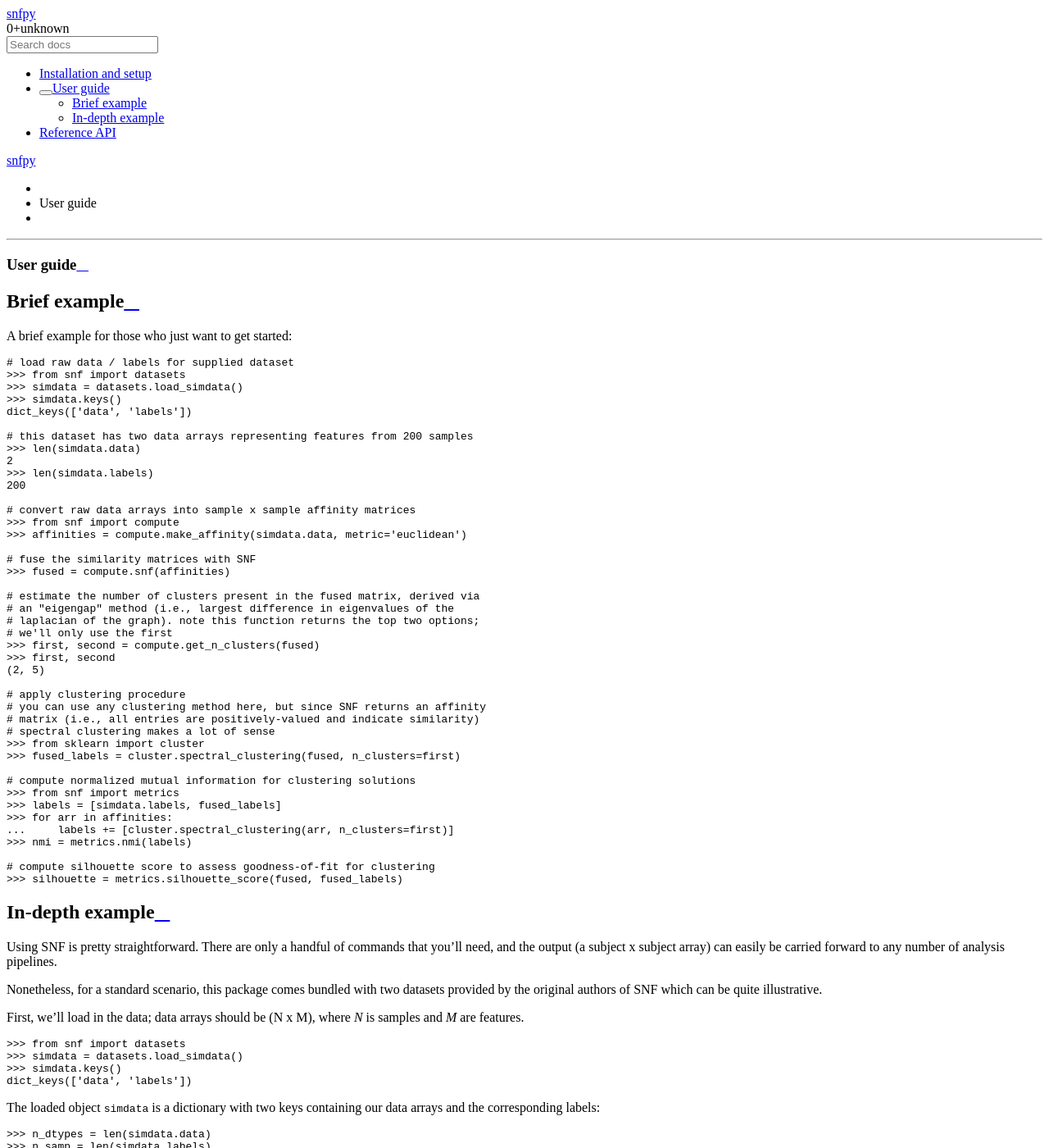
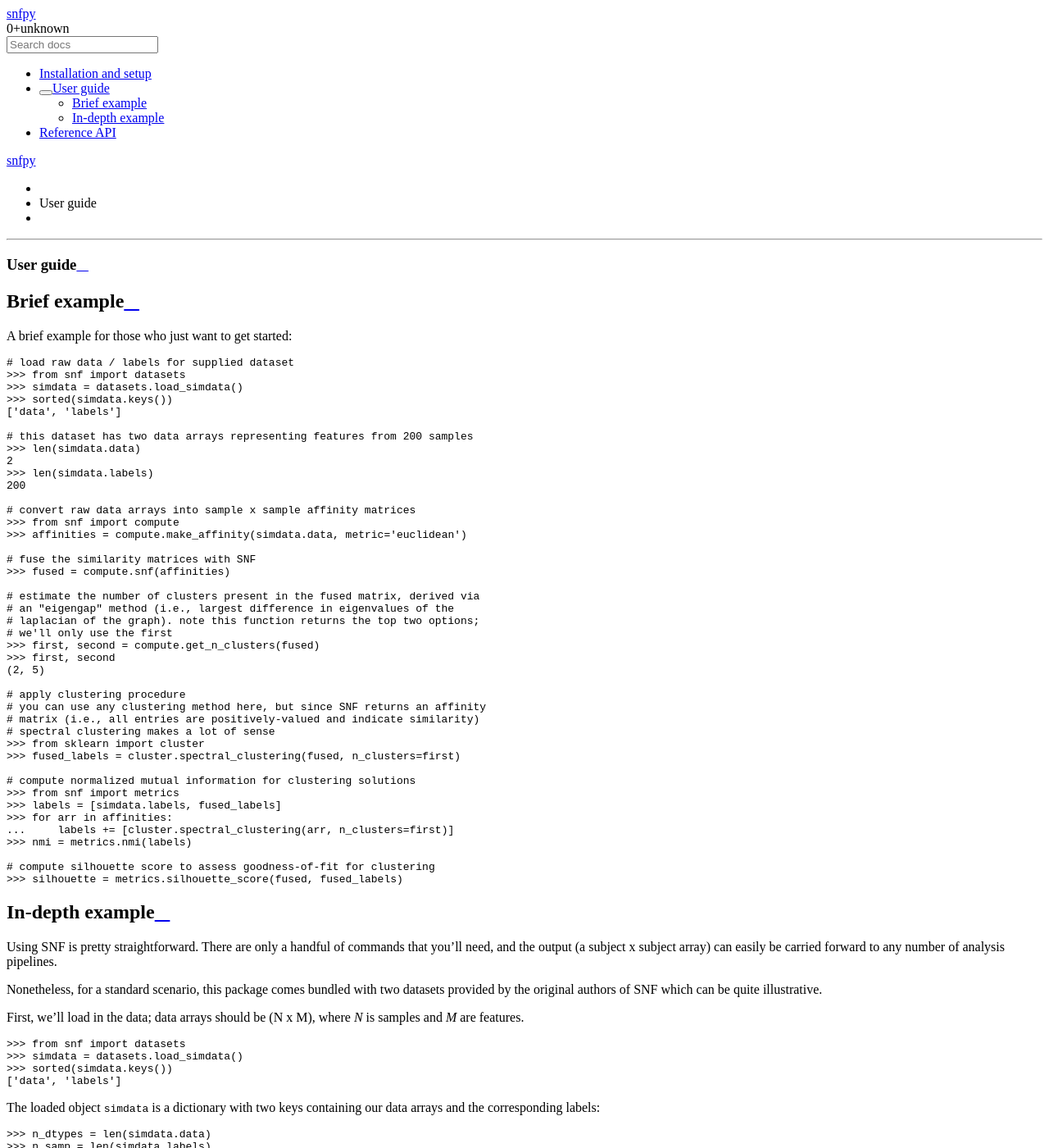
Before and after one commit to risingstar120/snfpy, a Sphinx documentation site: the page built from docs/usage.rst, in a window 1280 px wide and 1400 px high. Shown: the whole window at 82% size. Built offline with Sphinx 7.4.7 and the Read the Docs theme 2.0.0, drawn with Linux system fonts in a browser that asks for light colours.

Commit message:
[DOC] Fixes unordered dict keys

```diff
--- a/docs/usage.rst
+++ b/docs/usage.rst
@@ -18,8 +18,8 @@ A brief example for those who just want to get started:
     # load raw data / labels for supplied dataset
     >>> from snf import datasets
     >>> simdata = datasets.load_simdata()
-    >>> simdata.keys()
-    dict_keys(['data', 'labels'])
+    >>> sorted(simdata.keys())
+    ['data', 'labels']
 
     # this dataset has two data arrays representing features from 200 samples
     >>> len(simdata.data)
@@ -77,8 +77,8 @@ samples and `M` are features.
 
     >>> from snf import datasets
     >>> simdata = datasets.load_simdata()
-    >>> simdata.keys()
-    dict_keys(['data', 'labels'])
+    >>> sorted(simdata.keys())
+    ['data', 'labels']
 
 The loaded object ``simdata`` is a dictionary with two keys containing our data
 arrays and the corresponding labels:
```
